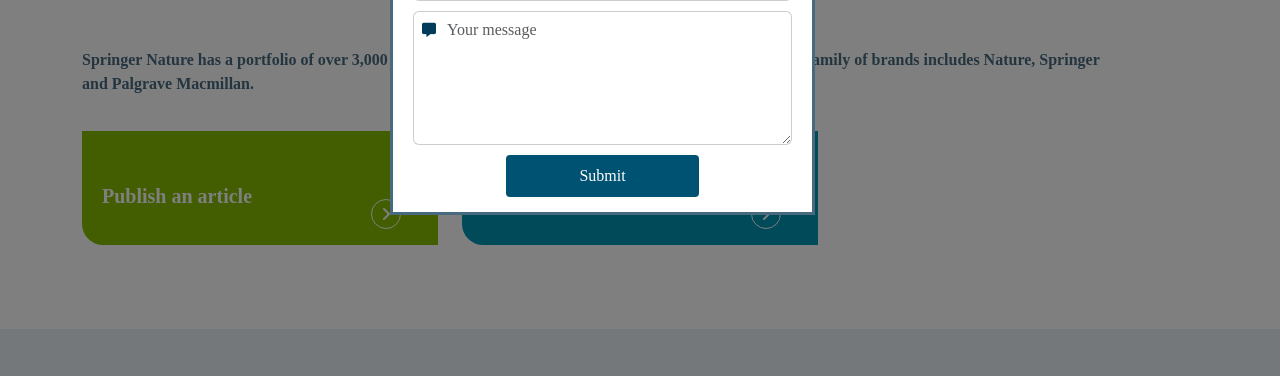
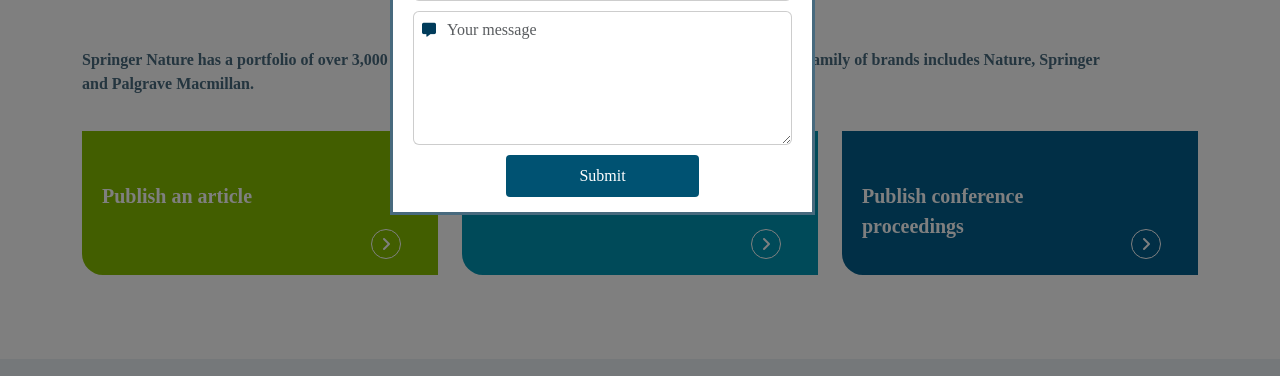
Before and after one commit to stahaali/springernaturepublications, a PHP site: page /authors.php in a window 1280 px wide. Shown: the part 424-800 px from the top of the page. Run offline with PHP 8.4, Linux system fonts and the light colour scheme; some libraries are stand-ins or nearby versions; some web fonts are replaced.

Commit message:
commint ok

```diff
--- a/authors.php
+++ b/authors.php
@@ -23,7 +23,7 @@
             <div class="row">
                 <div class="col-lg-4 col-m4 col-12">
                     <div class="publish-wrapper">
-                        <a href="#">
+                        <a href="publish-an-article.php">
                             <div class="publish-column backgrdound-green">
                                 <p>Publish an article</p>
 
@@ -36,9 +36,9 @@
                 </div>
                 <div class="col-lg-4 col-m4 col-12">
                     <div class="publish-wrapper">
-                        <a href="#">
+                        <a href="publish-a-book.php">
                             <div class="publish-column backgrdound-lightblue">
-                                <p>Publish an article</p>
+                                <p>Publish a book</p>
 
                                 <div class="right-icon">
                                     <i class="fa-solid fa-angle-right"></i>
@@ -49,9 +49,9 @@
                 </div>
                 <div class="col-lg-4 col-m4 col-12">
                     <div class="publish-wrapper">
-                        <a href="#">
-                            <div class="publish-column backgrdound-darkblue">
-                                <p>Publish an article</p>
+                        <a href="step-by-step-conference-proceedings.php">
+                            <div class="publish-column backgrdound-darkblue2">
+                                <p>Publish conference <br> proceedings</p>
 
                                 <div class="right-icon">
                                     <i class="fa-solid fa-angle-right"></i>
```
